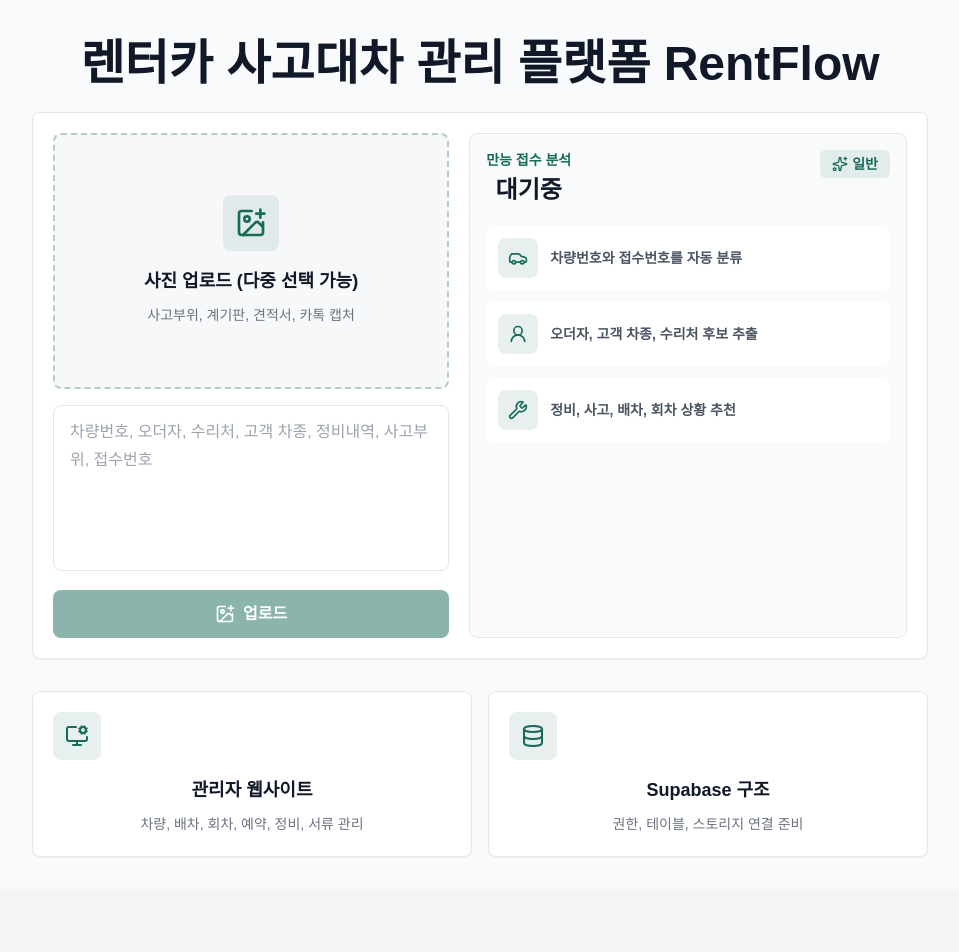
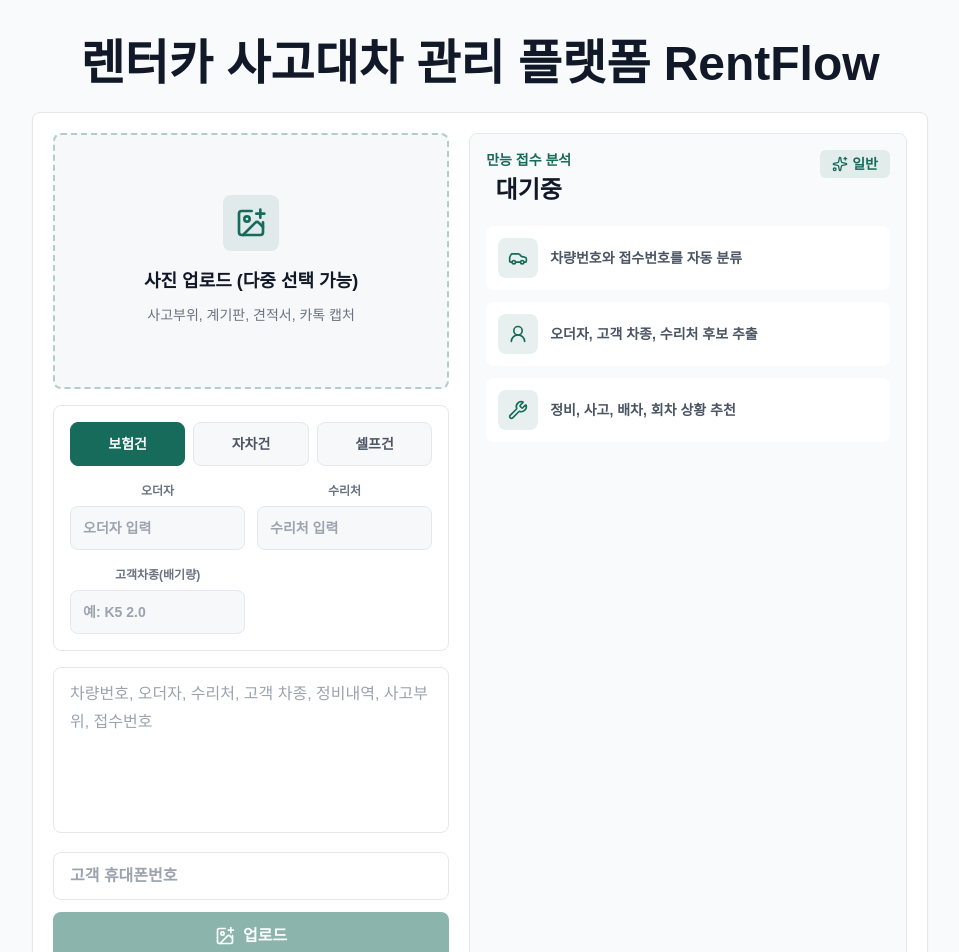
Before and after one commit to djfjjd/rentflow, a Next.js app: page / in a window 1280 px wide. Shown: the top 952 px of the page, without its empty margins (160-1119 px from the left). Before the commit the page ends 889 px from the top, so only its background shows below. Built offline with nearby package versions, Linux system fonts and the light colour scheme.

Commit message:
feat: add intake fields and cloudflare upload

```diff
--- a/components/UniversalAiIntake.tsx
+++ b/components/UniversalAiIntake.tsx
@@ -4,6 +4,8 @@
 import { useEffect, useMemo, useRef, useState } from "react";
 import { uploadFilesToDrive, type UploadFileMetadata } from "@/services/file-upload-service";
 import { type DriveBusinessFolder, type DriveFileKind } from "@/lib/google-drive";
+
+type IntakeType = "insurance" | "selfPay" | "selfService";
 
 type IntakeAnalysis = {
   title: string;
@@ -14,6 +16,12 @@
   actions: string[];
 };
 
+const intakeTypeOptions: Array<{ value: IntakeType; label: string }> = [
+  { value: "insurance", label: "보험건" },
+  { value: "selfPay", label: "자차건" },
+  { value: "selfService", label: "셀프건" },
+];
+
 export function UniversalAiIntake() {
   const inputRef = useRef<HTMLInputElement | null>(null);
   const [files, setFiles] = useState<File[]>([]);
@@ -22,11 +30,17 @@
   const [analyzed, setAnalyzed] = useState(false);
   const [isUploading, setIsUploading] = useState(false);
   const [uploadComplete, setUploadComplete] = useState(false);
+  const [intakeType, setIntakeType] = useState<IntakeType>("insurance");
+  const [orderer, setOrderer] = useState("");
+  const [repairShop, setRepairShop] = useState("");
+  const [customerCar, setCustomerCar] = useState("");
+  const [customerName, setCustomerName] = useState("");
+  const [customerPhone, setCustomerPhone] = useState("");
 
   const mainAnalysis = useMemo(() => {
     const firstFileName = files[0]?.name || "";
-    return analyzeIntake(text, firstFileName);
-  }, [files, text]);
+    return analyzeIntake(text, firstFileName, { intakeType, orderer, repairShop, customerCar, customerName, customerPhone });
+  }, [customerCar, customerName, customerPhone, files, intakeType, orderer, repairShop, text]);
 
   const canAnalyze = Boolean(files.length > 0 || text.trim());
 
@@ -66,7 +80,7 @@
       // to extract vehicle number, claim number, and category from each image/text.
 
       for (const file of files) {
-        const fileAnalysis = analyzeIntake(text, file.name);
+        const fileAnalysis = analyzeIntake(text, file.name, { intakeType, orderer, repairShop, customerCar, customerName, customerPhone });
 
         // Map situation to Drive folders
         const folderMap: Record<IntakeAnalysis["situation"], DriveBusinessFolder> = {
@@ -83,6 +97,13 @@
           claimNumber: fileAnalysis.fields.find(f => f.label === "보험접수번호")?.value,
           businessFolder: folderMap[fileAnalysis.situation],
           fileKind: fileAnalysis.situation === "사고" ? "사진" : "정비",
+          intakeType,
+          orderer,
+          repairShop,
+          customerCar,
+          customerName,
+          customerPhone,
+          memo: text,
         };
 
         // 2. Upload to Drive (Mock)
@@ -146,6 +167,43 @@
               ))}
             </div>
           )}
+          <div className="mt-4 rounded-lg border border-line bg-white p-4">
+            <div className="grid grid-cols-3 gap-2">
+              {intakeTypeOptions.map((option) => (
+                <label
+                  key={option.value}
+                  className={option.value === intakeType ? "flex min-h-11 cursor-pointer items-center justify-center rounded-lg border border-primary bg-primary px-3 text-sm font-black text-white" : "flex min-h-11 cursor-pointer items-center justify-center rounded-lg border border-line bg-field px-3 text-sm font-black text-gray-600"}
+                >
+                  <input
+                    type="radio"
+                    name="intakeType"
+                    value={option.value}
+                    checked={option.value === intakeType}
+                    onChange={() => {
+                      setIntakeType(option.value);
+                      setAnalyzed(false);
+                    }}
+                    className="sr-only"
+                  />
+                  {option.label}
+                </label>
+              ))}
+            </div>
+            <div className="mt-3 grid gap-3 sm:grid-cols-2">
+              {(intakeType === "insurance" || intakeType === "selfPay") && (
+                <LabeledInput label="오더자" value={orderer} onChange={setOrderer} onDirty={() => setAnalyzed(false)} placeholder="오더자 입력" />
+              )}
+              {intakeType === "insurance" && (
+                <>
+                  <LabeledInput label="수리처" value={repairShop} onChange={setRepairShop} onDirty={() => setAnalyzed(false)} placeholder="수리처 입력" />
+                  <LabeledInput label="고객차종(배기량)" value={customerCar} onChange={setCustomerCar} onDirty={() => setAnalyzed(false)} placeholder="예: K5 2.0" />
+                </>
+              )}
+              {intakeType === "selfService" && (
+                <LabeledInput label="고객명" value={customerName} onChange={setCustomerName} onDirty={() => setAnalyzed(false)} placeholder="고객명 입력" />
+              )}
+            </div>
+          </div>
           <textarea
             value={text}
             onChange={(event) => {
@@ -155,6 +213,17 @@
             rows={5}
             className="mt-4 w-full resize-none rounded-lg border border-line bg-white px-4 py-3 text-base leading-7 text-ink outline-none transition placeholder:text-gray-400 focus:border-primary focus:ring-4 focus:ring-primary/10"
             placeholder="차량번호, 오더자, 수리처, 고객 차종, 정비내역, 사고부위, 접수번호"
+          />
+          <input
+            type="tel"
+            value={customerPhone}
+            onChange={(event) => {
+              setCustomerPhone(event.target.value);
+              setAnalyzed(false);
+            }}
+            className="mt-3 min-h-12 w-full rounded-lg border border-line bg-white px-4 text-base font-semibold text-ink outline-none transition placeholder:text-gray-400 focus:border-primary focus:ring-4 focus:ring-primary/10"
+            placeholder="고객 휴대폰번호"
+            inputMode="tel"
           />
           <button
             type="button"
@@ -192,7 +261,7 @@
               {uploadComplete && (
                 <div className="mt-4 flex items-center gap-2 rounded-lg bg-emerald-50 p-3 text-sm font-bold text-emerald-600 border border-emerald-100">
                   <CheckCircle2 className="h-5 w-5" />
-                  모든 사진이 분석되어 Google Drive에 자동 저장되었습니다.
+                  모든 사진이 분석되어 Google Drive와 Cloudflare 저장소에 자동 저장되었습니다.
                 </div>
               )}
               <p className="mt-4 rounded-lg bg-white p-3 text-sm font-semibold leading-6 text-gray-700">{mainAnalysis.summary}</p>
@@ -232,14 +301,34 @@
   );
 }
 
-function analyzeIntake(text: string, fileName = ""): IntakeAnalysis {
-  const source = `${text} ${fileName}`;
+function analyzeIntake(
+  text: string,
+  fileName = "",
+  form: {
+    intakeType: IntakeType;
+    orderer: string;
+    repairShop: string;
+    customerCar: string;
+    customerName: string;
+    customerPhone: string;
+  },
+): IntakeAnalysis {
+  const source = [
+    text,
+    fileName,
+    form.orderer,
+    form.repairShop,
+    form.customerCar,
+    form.customerName,
+    form.customerPhone,
+  ].join(" ");
   const lower = source.toLowerCase();
   const plateNumber = source.match(/\d{2,3}[가-힣]\d{4}/)?.[0] ?? "-";
   const claimNumber = source.match(/(?:접수번호|보험접수|접수)[:\s-]*(\d{6,})/)?.[1] ?? source.match(/\b\d{7,12}\b/)?.[0] ?? "-";
-  const orderer = readField(source, ["오더자", "발주자", "담당자", "요청자"]);
-  const repairShop = readField(source, ["수리처", "공업사", "정비소", "수리공장"]);
-  const customerCar = readField(source, ["고객차종", "고객 차종", "상대차종", "차종"]);
+  const orderer = form.orderer || readField(source, ["오더자", "발주자", "담당자", "요청자"]);
+  const repairShop = form.repairShop || readField(source, ["수리처", "공업사", "정비소", "수리공장"]);
+  const customerCar = form.customerCar || readField(source, ["고객차종", "고객 차종", "상대차종", "차종"]);
+  const customerName = form.customerName || readField(source, ["고객명", "고객"]);
   const maintenance = readField(source, ["정비내역", "수리내역", "작업내용", "메모"]);
   const hasAccident = ["사고", "범퍼", "파손", "기스", "추돌", "보험", "도어", "휠", "유리"].some((keyword) => lower.includes(keyword));
   const hasMaintenance = ["정비", "수리", "엔진오일", "타이어", "브레이크", "배터리", "견적", "교체"].some((keyword) => lower.includes(keyword));
@@ -276,10 +365,41 @@
       { label: "오더자", value: orderer || "-" },
       { label: "수리처", value: repairShop || "-" },
       { label: "고객 차종", value: customerCar || "-" },
+      { label: "고객명", value: customerName || "-" },
+      { label: "고객 휴대폰", value: form.customerPhone || "-" },
       { label: "정비/작업", value: maintenance || detectWork(source) },
     ],
     actions: actionsMap[situation],
   };
+}
+
+function LabeledInput({
+  label,
+  value,
+  onChange,
+  onDirty,
+  placeholder,
+}: {
+  label: string;
+  value: string;
+  onChange: (value: string) => void;
+  onDirty: () => void;
+  placeholder: string;
+}) {
+  return (
+    <label className="block">
+      <span className="text-xs font-bold text-gray-500">{label}</span>
+      <input
+        value={value}
+        onChange={(event) => {
+          onChange(event.target.value);
+          onDirty();
+        }}
+        className="mt-1 min-h-11 w-full rounded-lg border border-line bg-field px-3 text-sm font-bold text-ink outline-none transition placeholder:text-gray-400 focus:border-primary focus:ring-4 focus:ring-primary/10"
+        placeholder={placeholder}
+      />
+    </label>
+  );
 }
 
 function readField(source: string, labels: string[]) {
--- a/components/erp/Shell.tsx
+++ b/components/erp/Shell.tsx
@@ -1,4 +1,5 @@
 import Link from "next/link";
+import { Menu } from "lucide-react";
 import type { LucideIcon } from "lucide-react";
 
 export type ShellNavItem = {
@@ -45,6 +46,30 @@
           </div>
         </aside>
         <section className="min-w-0 px-4 py-5 sm:px-6 lg:px-8">
+          <details className="mb-4 rounded-lg border border-line bg-white shadow-sm lg:hidden">
+            <summary className="flex min-h-12 cursor-pointer list-none items-center justify-between px-4 text-sm font-black text-ink">
+              <span className="inline-flex items-center gap-2">
+                <Menu className="h-4 w-4 text-primary" aria-hidden="true" />
+                관리자 메뉴
+              </span>
+              <span className="text-xs font-bold text-primary">전체 화면</span>
+            </summary>
+            <nav className="grid max-h-80 gap-1 overflow-y-auto border-t border-line p-3 sm:grid-cols-2">
+              {navItems.map((item) => {
+                const Icon = item.icon;
+                return (
+                  <Link
+                    key={item.href}
+                    href={item.href}
+                    className="flex min-h-11 items-center gap-3 rounded-lg px-3 text-sm font-bold text-gray-600 hover:bg-primary/10 hover:text-primary"
+                  >
+                    <Icon className="h-4 w-4" aria-hidden="true" />
+                    {item.label}
+                  </Link>
+                );
+              })}
+            </nav>
+          </details>
           <header className="mb-5 rounded-lg border border-line bg-white p-5 shadow-sm">
             <div className="flex flex-col gap-3 sm:flex-row sm:items-end sm:justify-between">
               <div>
```
Also changed, not shown: services/file-upload-service.ts (+71 -2 lines), 2 other files (tests, documents, lock files or other folders).
